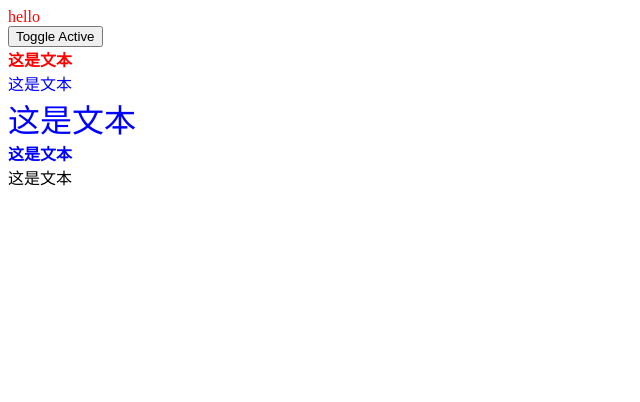
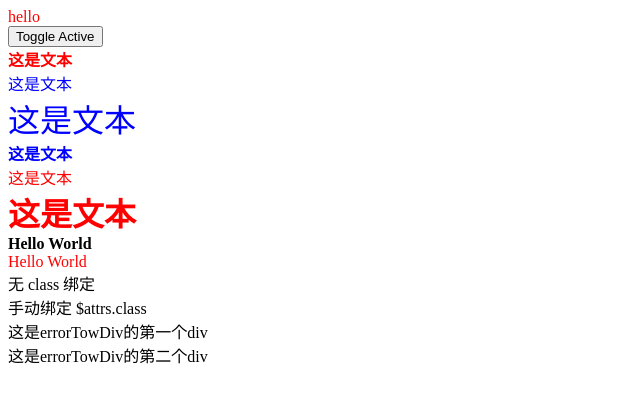
Before and after one commit to blankCx330/vue-, a Vue app in the folder Class与Style绑定/: page / in a window 1280 px wide. Shown: the top 402 px of the page, without its empty margins (0-640 px from the left). Built offline with nearby package versions, Linux system fonts and the light colour scheme.

Commit message:
学习Class与Style绑定

```diff
--- a/Class与Style绑定/src/App.vue
+++ b/Class与Style绑定/src/App.vue
@@ -14,6 +14,11 @@ const classObjComputed = computed(() => ({
   classObj1: isActive.value && !hasError.value,
   classObj2: hasError.value || hasError.value === false,
 }))
+
+// 关于组件
+import hello from './helloWorld.vue'
+import towDiv from './towDiv.vue';
+import errorTowDiv from './errorTowDiv.vue';
 </script>
 
 <template>
@@ -21,6 +26,7 @@ const classObjComputed = computed(() => ({
   <!-- 由vue框架实现 -->
   <div :class="{ active: isActive }">hello</div>
   <button @click="updateActive">Toggle Active</button>
+  <!-- 在Vue的:class对象语法中，无论类名是否带引号，最终都会被转换为字符串类型的类名。 -->
 
   <!-- class可以与:class共存
    这里最后渲染的结果会是
@@ -46,7 +52,25 @@ const classObjComputed = computed(() => ({
   <!-- 等价于<div class="font-bold classObj1">{{ text }}</div> -->
   <div :class="['font-bold', classObj]">{{ text }}</div>
 
-  <div>{{ text }}</div>
+  <!-- 在数组中有条件的渲染某个class也可以使用三元表达式 -->
+  <!-- 等价于<div class="active">{{ text }}</div> -->
+  <div :class="[ isActive ? 'active' : '']">{{ text }}</div>
+
+  <!-- 当然,在数组中也可以混合对象和字符串 -->
+  <!-- 等价于<div class="active font-bold font-size">{{ text }}</div> -->
+  <div :class="[{'active': isActive}, 'font-bold', {'font-size': isActive}]">{{ text }}</div>
+
+  <!-- 关于组件 -->
+  <!-- 组件可以像下面这样添加类 -->
+   <hello class="font-bold" />
+   <hello :class="{'active': isActive, 'font-szie': hasError}" />
+
+   <!-- 对于组件里有多个根元素时 -->
+   <towDiv class="font-bold" />
+
+   <!-- 无效 -->
+   <errorTowDiv class="classObj1"/>
+
 </template>
 
 <style scoped>
--- /dev/null
+++ b/Class与Style绑定/src/errorTowDiv.vue
@@ -0,0 +1,6 @@
+<script setup></script>
+<template>
+      <div>这是errorTowDiv的第一个div</div>
+      <div>这是errorTowDiv的第二个div</div>
+</template>
+<style scoped></style>
--- /dev/null
+++ b/Class与Style绑定/src/helloWorld.vue
@@ -0,0 +1,5 @@
+<script setup></script>
+<template>
+      <div>Hello World</div>
+</template>
+<style scoped></style>
--- /dev/null
+++ b/Class与Style绑定/src/towDiv.vue
@@ -0,0 +1,16 @@
+<script setup>
+    defineOptions({ inheritAttrs: false })
+</script>
+<!-- <template>
+      <div>这是没有$attrs.class的div</div>
+      <div :class="$attrs.class">这是有$attrs.class的div</div>
+</template> -->
+<template>
+  <div>无 class 绑定</div>
+  <div :v-bind="$attrs">手动绑定 $attrs.class</div>
+</template>
+<style scoped>
+.red {
+  color: red;
+}
+</style>
```
